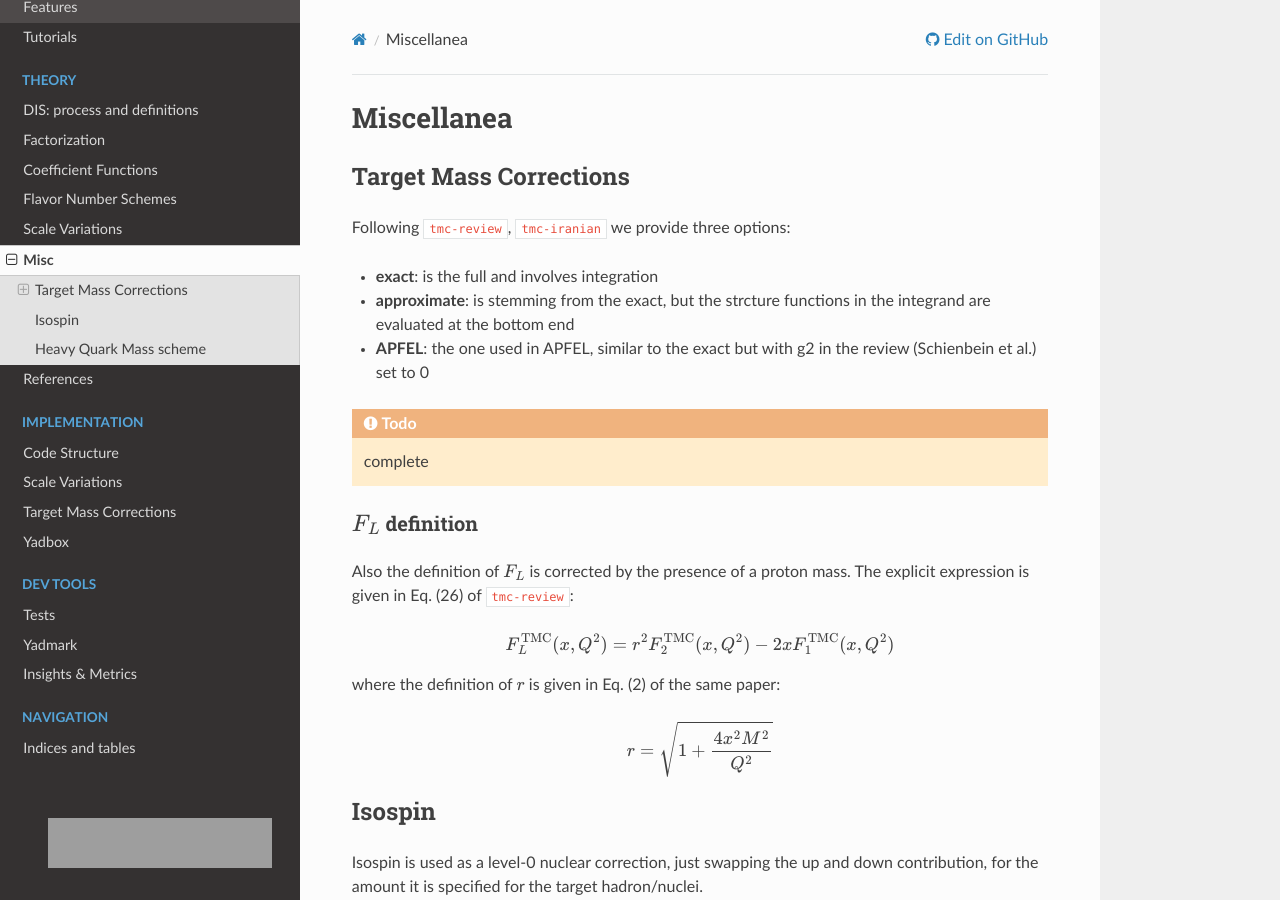
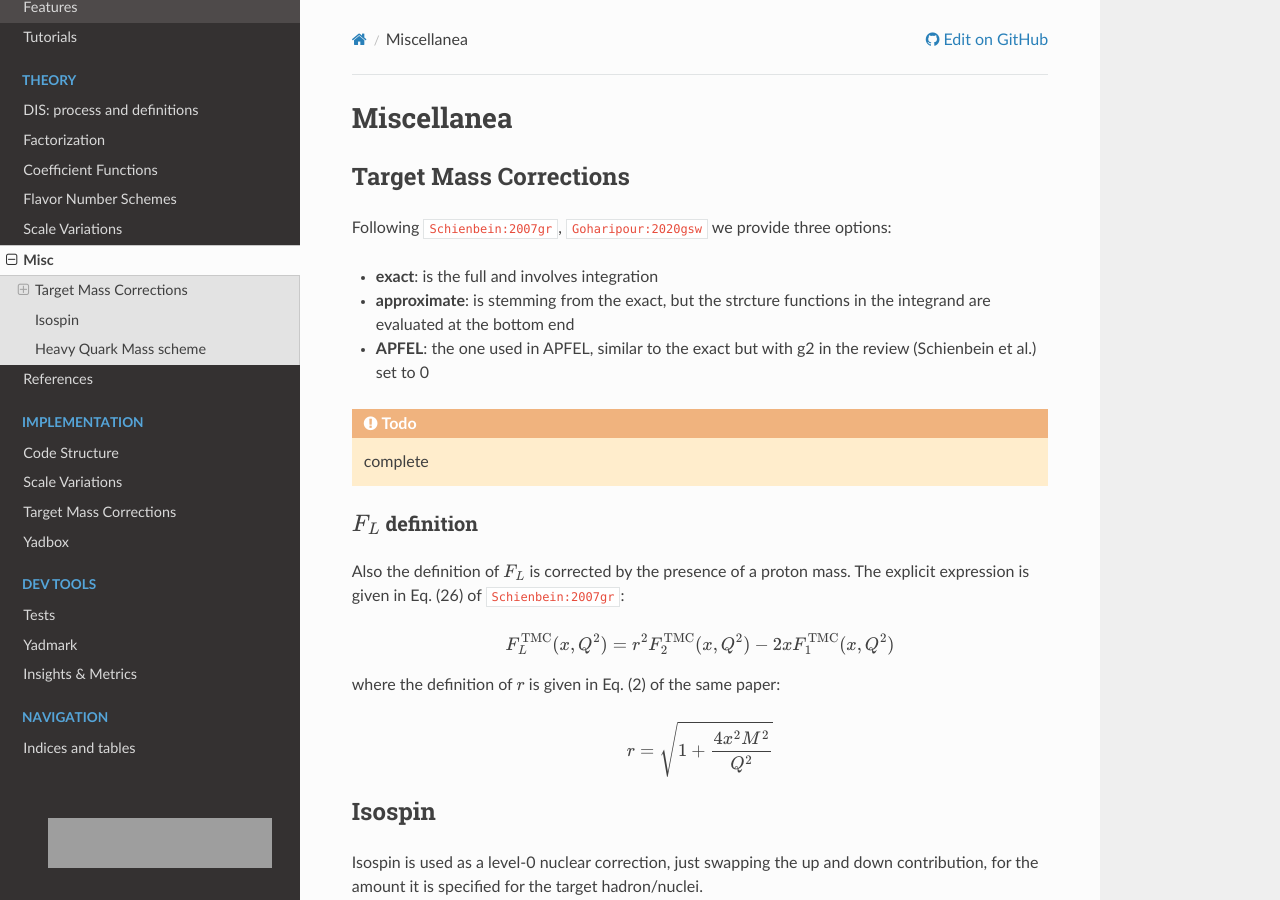
Before and after one commit to NNPDF/yadism, a Sphinx documentation site: the page built from docs/source/theory/misc.rst, in a window 1280 px wide and 900 px high, cut to the strip 0-900 px from the top of the window. Built offline with Sphinx 7.4.7 and the Read the Docs theme 2.0.0, drawn with Linux system fonts in a browser that asks for light colours; pages that are not in the unit, such as notebooks, are missing from menus; cross-references to code outside the pages are shown as plain code; grey boxes are pictures that could not be loaded.

Commit message:
Fix Reference for TMC to use Inspire ID

```diff
--- a/docs/source/refs/tmc.bib
+++ b/docs/source/refs/tmc.bib
@@ -1,4 +1,4 @@
-@article{tmc-review,
+@article{Schienbein:2007gr,
     author = "Schienbein, Ingo and others",
     archivePrefix = "arXiv",
     doi = "10.1088/0954-3899/35/5/053101",
@@ -11,7 +11,7 @@
     volume = "35",
     year = "2008"
 }
-@article{tmc-iranian,
+@article{Goharipour:2020gsw,
     author = "Goharipour, Muhammad and Rostami, S.",
     archivePrefix = "arXiv",
     doi = "10.1103/PhysRevD.101.074015",
@@ -34,7 +34,7 @@
     pages = "1829",
     year = "1976"
 }
-@article{tmc-g1-accardi,
+@article{Accardi:2008pc,
     author = "Accardi, A. and Melnitchouk, W.",
     title = "{Target mass corrections for spin-dependent structure functions in collinear factorization}",
     eprint = "0808.2397",
@@ -47,7 +47,7 @@
     pages = "114--118",
     year = "2008"
 }
-@article{tmc-g1-iranian,
+@article{Khanpour:2017cha,
     author = "Khanpour, Hamzeh and Monfared, Sara Taheri and Atashbar Tehrani, S.",
     title = "{Nucleon spin structure functions at NNLO in the presence of target mass corrections and higher twist effects}",
     eprint = "1703.09209",
--- a/docs/source/theory/misc.rst
+++ b/docs/source/theory/misc.rst
@@ -4,7 +4,7 @@ Miscellanea
 Target Mass Corrections
 -----------------------
 
-Following :cite:`tmc-review`, :cite:`tmc-iranian` we provide three options:
+Following :cite:`Schienbein:2007gr`, :cite:`Goharipour:2020gsw` we provide three options:
 
 - **exact**: is the full and involves integration
 - **approximate**: is stemming from the exact, but the strcture functions in
@@ -23,7 +23,7 @@ Following :cite:`tmc-review`, :cite:`tmc-iranian` we provide three options:
 
 Also the definition of :math:`F_L` is corrected by the presence of a proton
 mass.
-The explicit expression is given in :eqref:`26` of :cite:`tmc-review`:
+The explicit expression is given in :eqref:`26` of :cite:`Schienbein:2007gr`:
 
 .. math::
 
```
Also changed, not shown: 1 other file.
